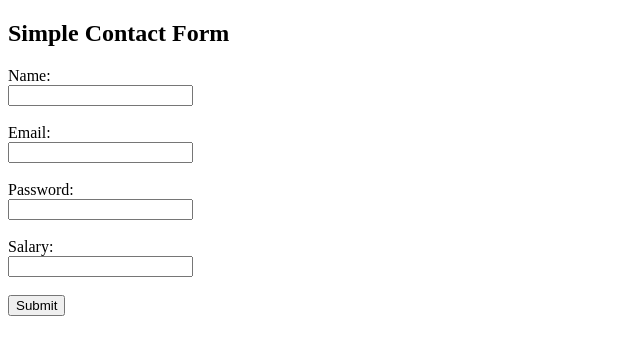
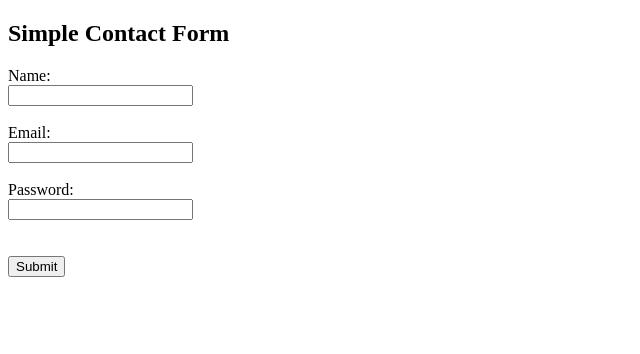
Before and after one commit to BNVboi/ci-cd-learning, a plain HTML site: page index.html in a window 1280 px wide. Shown: the whole page, without its empty margins (0-640 px from the left). Drawn offline with Linux system fonts and the light colour scheme.

Commit message:
salary deleted

```diff
--- a/index.html
+++ b/index.html
@@ -32,11 +32,6 @@
 
         <br>
 
-        <div>
-            <label for="salary">Salary:</label><br>
-            <input type="text" id="salary" name="salary" required>
-        </div>
-
         <br>
 
         <div>
```
